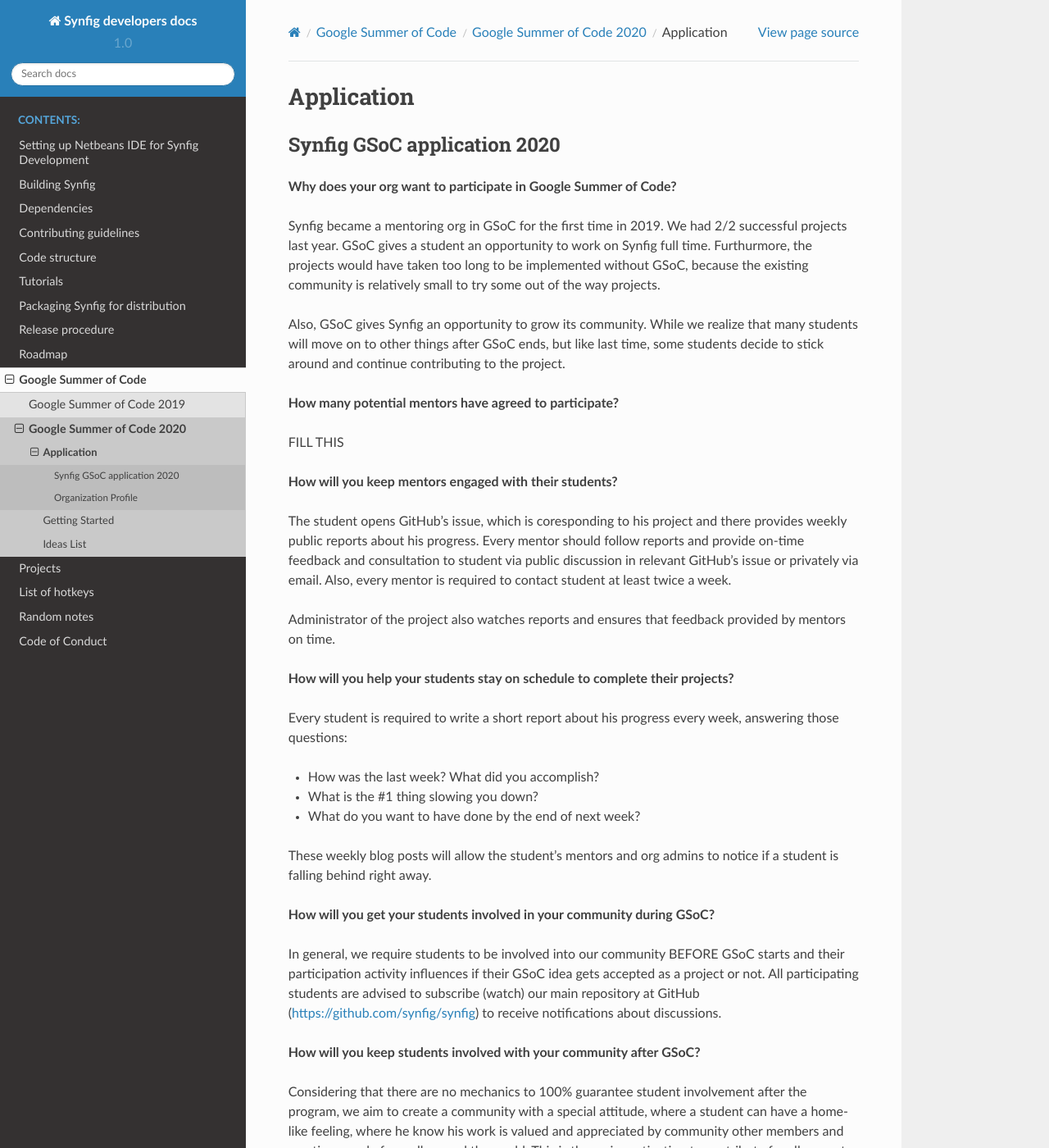
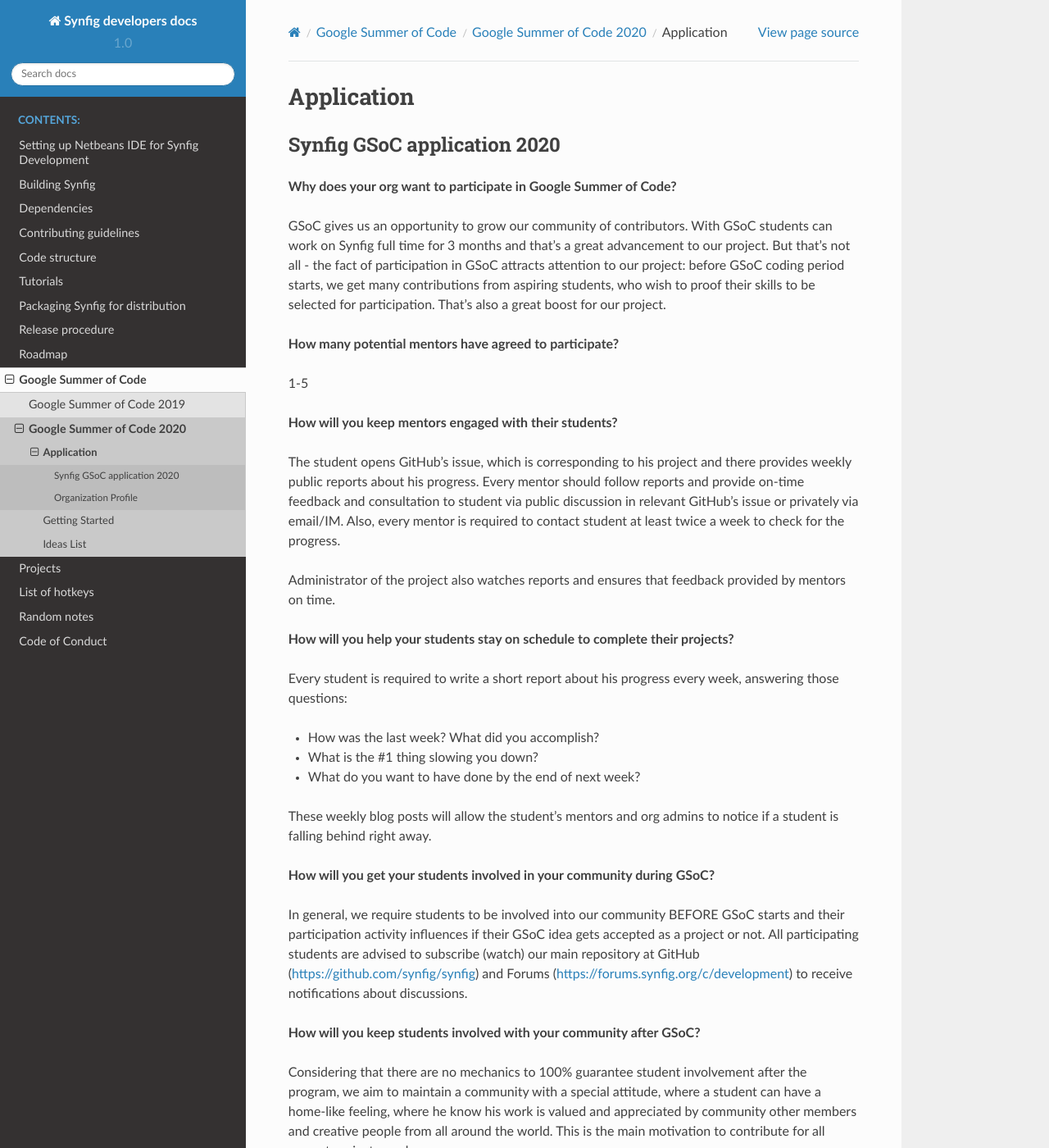
Before and after one commit to synfig/synfig-docs-dev, a Sphinx documentation site: the page built from docs/gsoc/2020/application.rst, in a window 1280 px wide and 1400 px high. Shown: the whole window at 82% size. Built offline with Sphinx 7.4.7 and the Read the Docs theme 2.0.0, drawn with Linux system fonts in a browser that asks for light colours; some of the changed text lies outside the part shown.

Commit message:
Update application

```diff
--- a/docs/gsoc/2020/application.rst
+++ b/docs/gsoc/2020/application.rst
@@ -6,17 +6,15 @@
 
 **Why does your org want to participate in Google Summer of Code?**
 
-Synfig became a mentoring org in GSoC for the first time in 2019. We had 2/2 successful projects last year. GSoC gives a student an opportunity to work on Synfig full time. Furthurmore, the projects would have taken too long to be implemented without GSoC, because the existing community is relatively small to try some out of the way projects.
-
-Also, GSoC gives Synfig an opportunity to grow its community. While we realize that many students will move on to other things after GSoC ends, but like last time, some students decide to stick around and continue contributing to the project.
+GSoC gives us an opportunity to grow our community of contributors. With GSoC students can work on Synfig full time for 3 months and that's a great advancement to our project. But that's not all - the fact of participation in GSoC attracts attention to our project: before GSoC coding period starts, we get many contributions from aspiring students, who wish to proof their skills to be selected for participation. That's also a great boost for our project.
 
 **How many potential mentors have agreed to participate?**
 
-FILL THIS
+1-5
 
 **How will you keep mentors engaged with their students?**
 
-The student opens GitHub's issue, which is coresponding to his project and there provides weekly public reports about his progress. Every mentor should follow reports and provide on-time feedback and consultation to student via public discussion in relevant GitHub's issue or privately via email. Also, every mentor is required to contact student at least twice a week.
+The student opens GitHub's issue, which is corresponding to his project and there provides weekly public reports about his progress. Every mentor should follow reports and provide on-time feedback and consultation to student via public discussion in relevant GitHub's issue or privately via email/IM. Also, every mentor is required to contact student at least twice a week to check for the progress.
 
 Administrator of the project also watches reports and ensures that feedback provided by mentors on time.
 
@@ -33,11 +31,11 @@
 **How will you get your students involved in your community during GSoC?**
 
 In general, we require students to be involved into our community BEFORE GSoC starts and their participation activity influences if their GSoC idea gets accepted as a project or not.
-All participating students are advised to subscribe (watch) our main repository at GitHub (https://github.com/synfig/synfig) to receive notifications about discussions.
+All participating students are advised to subscribe (watch) our main repository at GitHub (https://github.com/synfig/synfig) and Forums (https://forums.synfig.org/c/development) to receive notifications about discussions.
 
 **How will you keep students involved with your community after GSoC?**
 
-Considering that there are no mechanics to 100% guarantee student involvement after the program, we aim to create a community with a special attitude, where a student can have a home-like feeling, where he know his work is valued and appreciated by community other members and creative people from all around the world. This is the main motivation to contribute for all current project members.
+Considering that there are no mechanics to 100% guarantee student involvement after the program, we aim to maintain a community with a special attitude, where a student can have a home-like feeling, where he know his work is valued and appreciated by community other members and creative people from all around the world. This is the main motivation to contribute for all current project members.
 
 Given that we put initial student motivation in the first place, we understand that there are situations where a massive and long-term contribution effort it not possible without monetary reward. So, thanks to a regular income of donations we can afford to pay a small grants for implementing some features, for students who have proven their abilities and skill to carry and complete projects. The money for such grants are collected via continuous crowdfunding and other means (see https://www.synfig.org/donate/ for details).
 
@@ -51,7 +49,7 @@
 
 **For each year your organization has participated, provide the counts of successful and total students. (e.g. 2016: 3/4) [500 characters]**
 
-2019: 2/2.
+2019: 2/2
 
 **If your org has applied for GSoC before but not been accepted, select the years:**
 
```
Also changed, not shown: other parts of docs/gsoc/2020/application.rst (+2 -2 lines).
